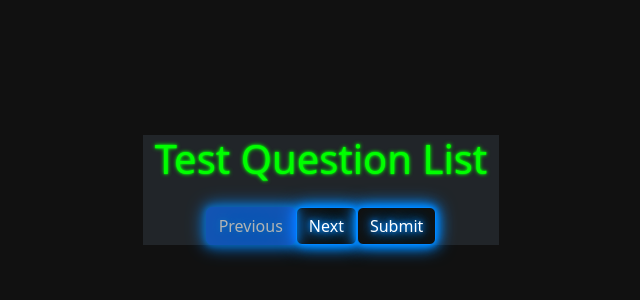
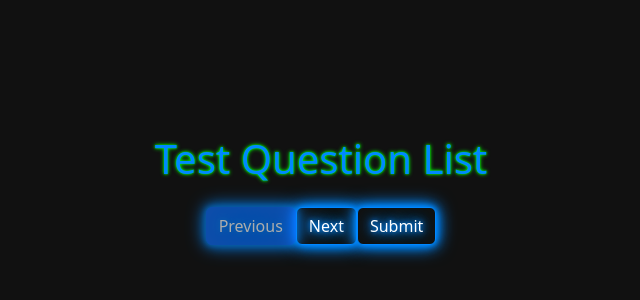
Before and after one commit to ValentijnVermeer/QuizReact, a React (Vite) app: page / in a window 1280 px wide. Shown: the part 234-534 px from the top of the page, without its empty margins (319-959 px from the left). Built offline with nearby package versions, Linux system fonts and the light colour scheme; no server answers.

Commit message:
added final touches. WE GOOD TO GO BBY

```diff
--- a/src/components/AnswerList/AnswerList.css
+++ b/src/components/AnswerList/AnswerList.css
@@ -1,5 +1,5 @@
 .neon-text {
-    color: #0f0;
+    color: #08f;
     text-shadow: 0 0 2px #0f0, 0 0 4px #0f0;
   }
   .neon-blue-text {
@@ -11,3 +11,9 @@
     color: #f0f;
     text-shadow: 0 0 2px #f0f, 0 0 4px #f0f;
   }
+  .container {
+    background-color: #111 !important;
+  }
+  .alert{
+    background-color: #111 !important;
+  }
--- a/src/components/FloatingBalls.css
+++ b/src/components/FloatingBalls.css
@@ -1,6 +1,6 @@
 .ball {
   position: absolute;
-  background-color: rgba(255, 0, 179, 0.7); /* Adjusted color and transparency */
+  background-color: rgba(255, 0, 179, 0.7);
   width: 5px;
   height: 5px;
   border-radius: 50%;
--- a/src/components/FloatyBalls.jsx
+++ b/src/components/FloatyBalls.jsx
@@ -11,11 +11,11 @@ function FloatingBalls() {
           document.body.appendChild(ball);
 
           ball.style.transition = 'all 0.5s linear 0s';
-          ball.style.left = ball.offsetLeft - 6 + 'px'; // Adjusted from 20 to 10
-          ball.style.top = ball.offsetTop - 6 + 'px'; // Adjusted from 20 to 10
+          ball.style.left = ball.offsetLeft - 6 + 'px';
+          ball.style.top = ball.offsetTop - 6 + 'px';
 
-          ball.style.width = '20px'; // Adjusted from 40 to 20
-          ball.style.height = '20px'; // Adjusted from 40 to 20
+          ball.style.width = '20px';
+          ball.style.height = '20px';
           ball.style.borderRadius = '50%';
           ball.style.opacity = 0;
 
```
Also changed, not shown: src/components/AnswerList/AnswerList.jsx (+5 -5 lines).
